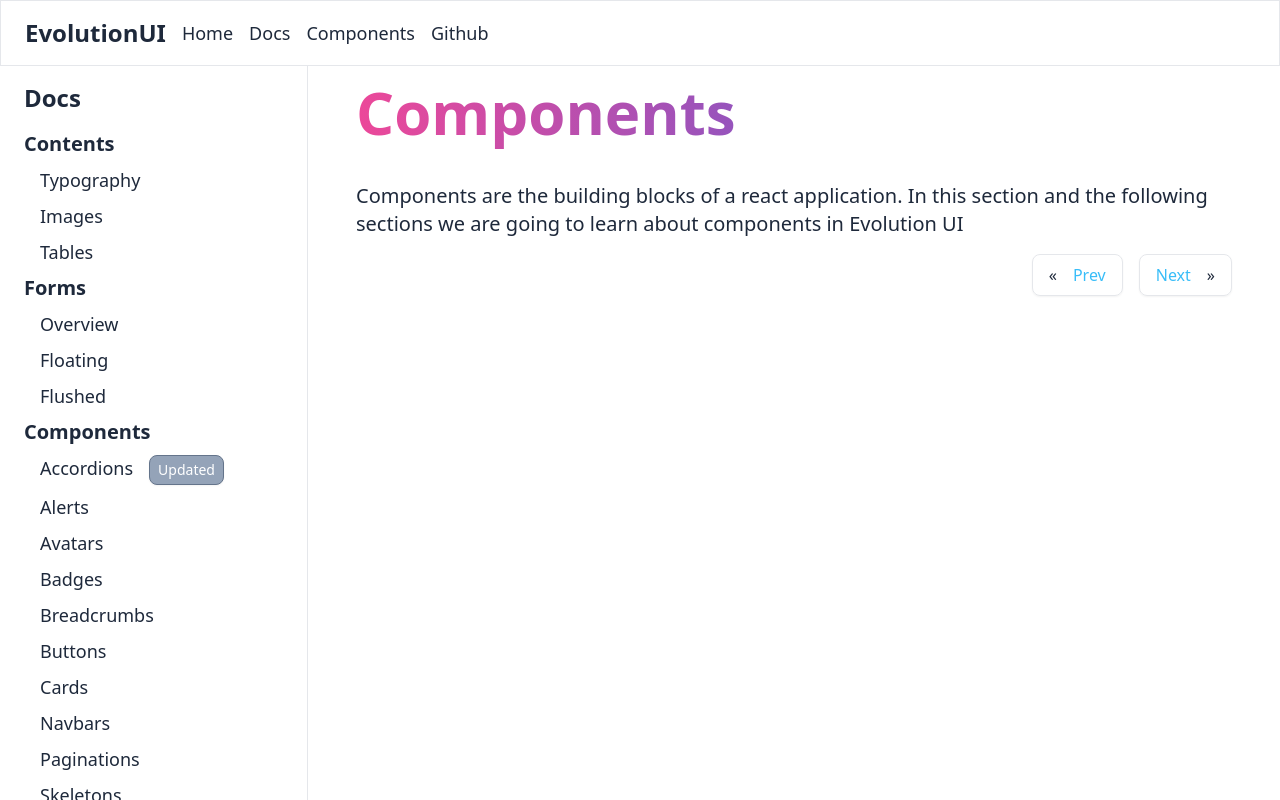
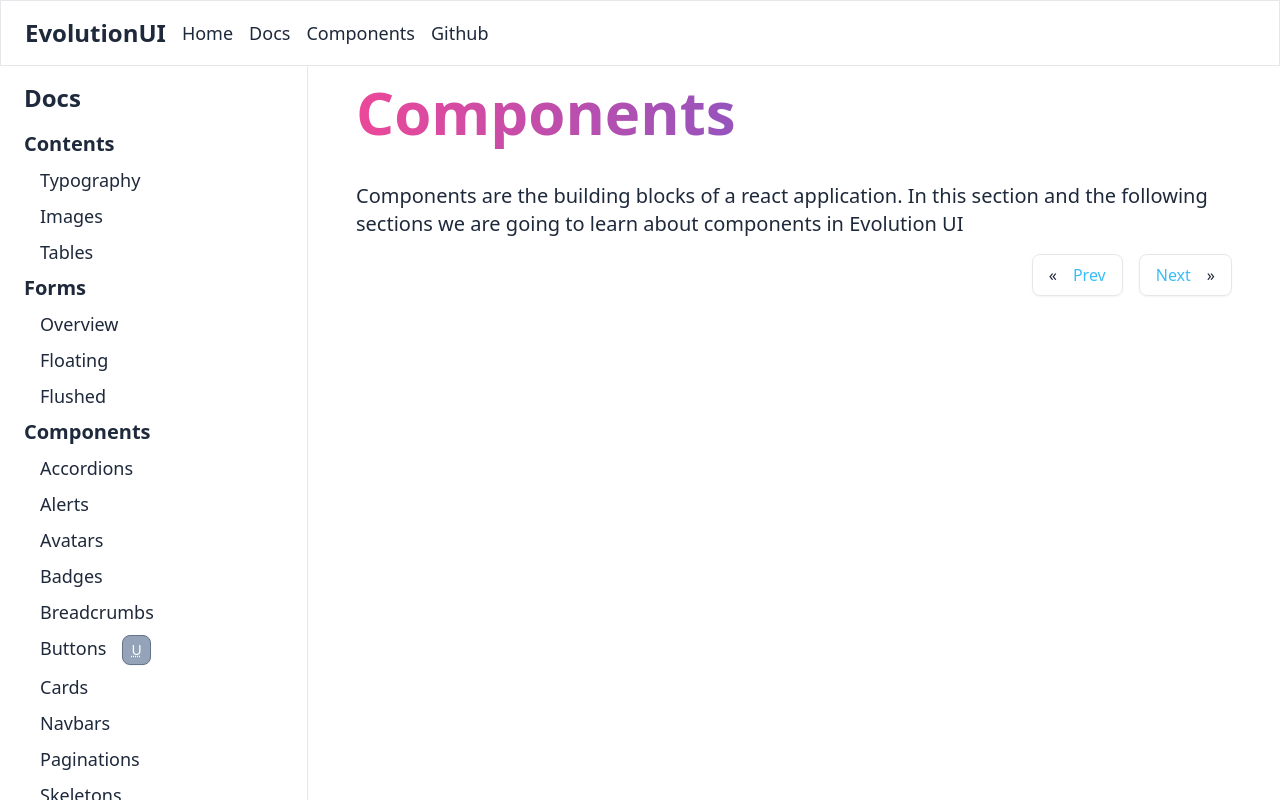
Before and after one commit to youzarsiph/next-evolution, a Next.js app: page /docs/components in a window 1280 px wide. Built offline with nearby package versions, Linux system fonts and the light colour scheme.

Commit message:
Add Button updated state

```diff
--- a/pages/docs/components/index.js
+++ b/pages/docs/components/index.js
@@ -95,7 +95,7 @@ export class View extends Component {
         link: urls["accordion"],
         heading: false,
         new: false,
-        updated: true,
+        updated: false,
       },
       {
         label: "Alerts",
@@ -130,7 +130,7 @@ export class View extends Component {
         link: urls["button"],
         heading: false,
         new: false,
-        updated: false,
+        updated: true,
       },
       {
         label: "Cards",
@@ -171,13 +171,17 @@ export class View extends Component {
 
     const newState = (
       <span className="ml-4">
-        <Badge color="success">New</Badge>
+        <Badge color="success">
+          <abbr title="New">N</abbr>
+        </Badge>
       </span>
     );
 
     const updatedState = (
       <span className="ml-4">
-        <Badge color="secondary">Updated</Badge>
+        <Badge color="secondary">
+          <abbr title="Updated">U</abbr>
+        </Badge>
       </span>
     );
 
```
